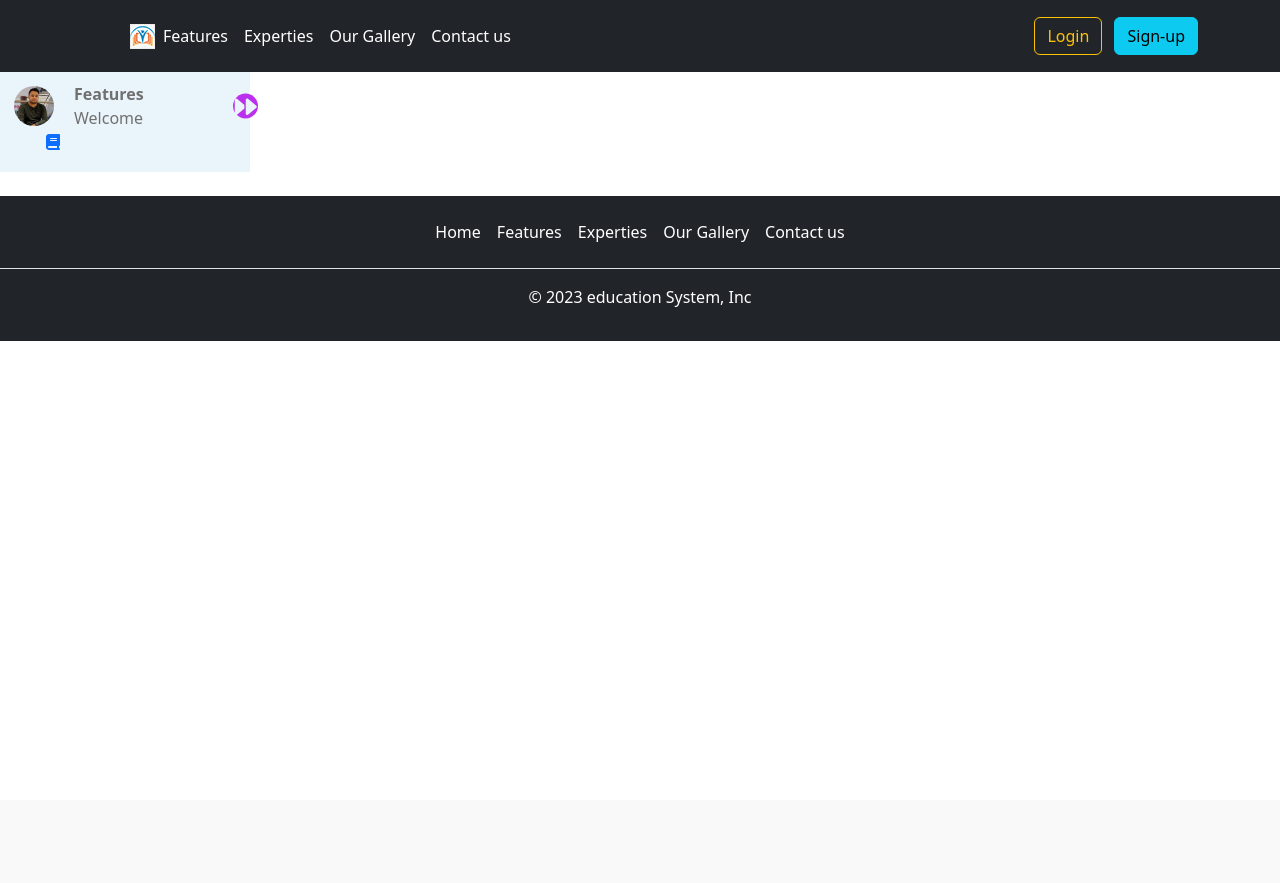
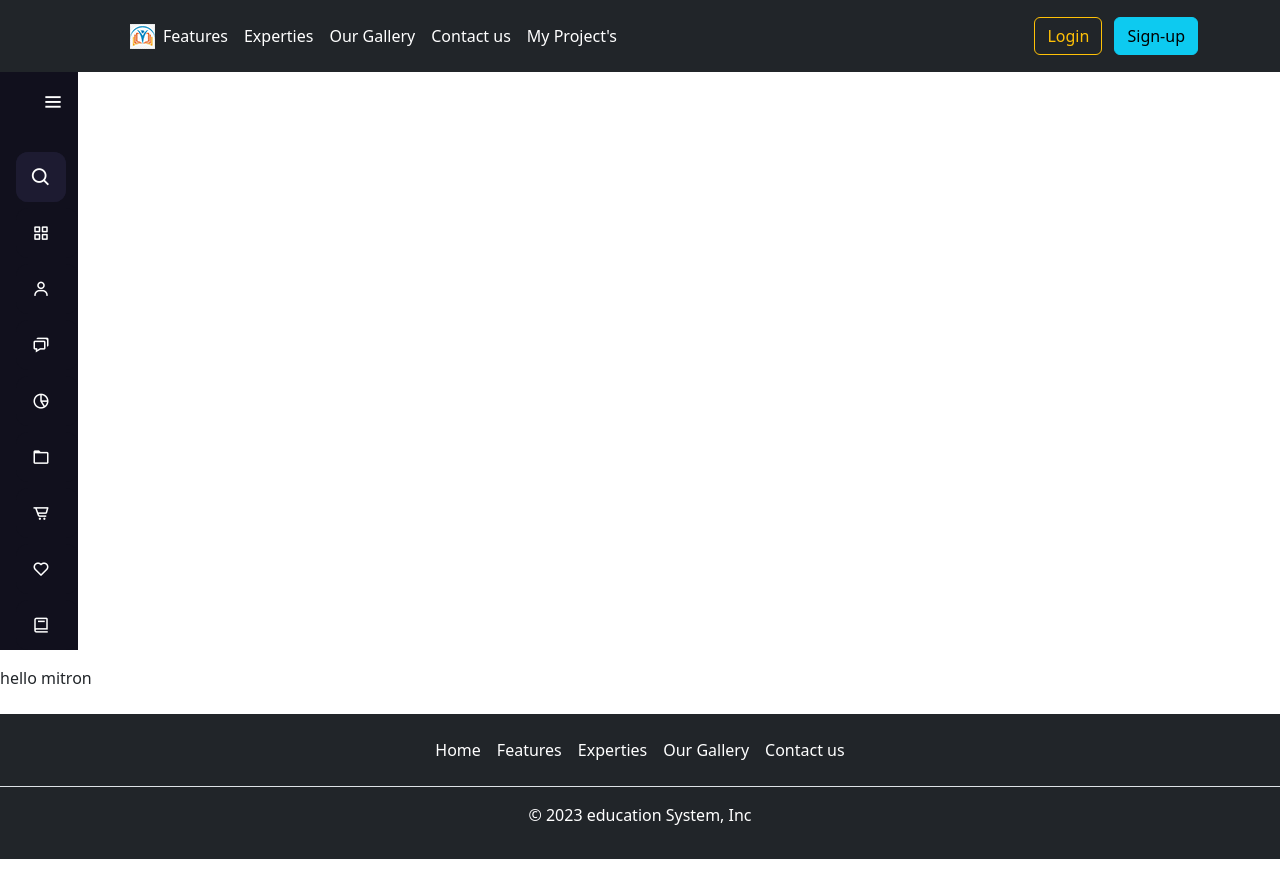
Before and after one commit to satya7107/education_system, a Django app: page /features in a window 1280 px wide. Before the commit the page ends 341 px from the top, so only its background shows below. Run offline with Django 5.2, Linux system fonts and the light colour scheme; some libraries are stand-ins or nearby versions.

Commit message:
creat my projects on header, where i add all internal apps using projects

```diff
--- a/education/education/urls.py
+++ b/education/education/urls.py
@@ -73,5 +73,6 @@ urlpatterns = [
 
     path('shop/',include('shop.urls')),
     path('blog/',include('blog.urls')),
+    path('myprojects/',anoviews.myprojects,name='myprojects'),
 
 ]+ static(settings.MEDIA_URL, document_root=settings.MEDIA_ROOT)
--- a/education/mysite/static/css/features.css
+++ b/education/mysite/static/css/features.css
@@ -1,86 +1,249 @@
-:root{
-    --body-color:white;
-    --sidebar-color:rgb(234, 244, 251);
-    --primary-color:rgb(186, 48, 236);
-    --primary-color-light: rgb(245, 241, 246);
-    --toggle-color:rgb(225, 230, 234);
-    --text-color:#707070;
+@import url('https://fonts.googleapis.com/css2?family=Poppins:wght@200;300;400;500;600;700&display=swap');
 
-    --tran-03: all 0.2s ease;
-    --tran-03: all 0.3s ease;
-    --tran-04: all 0.4s ease;
-    --tran-05: all 0.5s ease;
+.sidebar{
+  position:sticky;
+  left: 0;
+  top: 0;
+  height:100%;
+  width: 78px;
+  background: #11101D;
 
+  z-index: 99;
+  transition: all 0.5s ease;
+}
 
+.sidebar.open{
+  width: 250px;
+}
+.sidebar .logo-details{
+  height: 60px;
+  display: flex;
+  align-items: center;
+  position: relative;
+}
+.sidebar .logo-details .icon{
+  opacity: 0;
+  transition: all 0.5s ease;
+}
+.sidebar .logo-details .logo_name{
+  color: #fff;
+  font-size: 20px;
+  font-weight: 600;
+  opacity: 0;
+  transition: all 0.5s ease;
+}
+.sidebar.open .logo-details .icon,
+.sidebar.open .logo-details .logo_name{
+  opacity: 1;
+}
+.sidebar .logo-details #btn{
+  position: absolute;
+  top: 50%;
+  right: 0;
+  transform: translateY(-50%);
+  font-size: 22px;
+  transition: all 0.4s ease;
+  font-size: 23px;
+  text-align: center;
+  cursor: pointer;
+  transition: all 0.5s ease;
+}
+.sidebar.open .logo-details #btn{
+  text-align: right;
+}
+.sidebar i{
+  color: #fff;
+  height: 60px;
+  min-width: 50px;
+  font-size: 28px;
+  text-align: center;
+  line-height: 60px;
+}
+.sidebar .nav-list{
+  margin-top: 20px;
+ padding-left: 1rem;
+  height: 100%;
 }
 
 
-/* reuseable */
-
-.sidebar .text{
-    font-size: 16px;
-    font-weight: 500;
-    color: var(--text-color);
+.sidebar li{
+  position: relative;
+  margin: 6px 0;
+  list-style: none;
 }
 
-.sidebar .image {
-    min-width: 60px;
-    display: flex;
-    align-items:center;
+.sidebar li .tooltip{
+  position: absolute;
+  top: -20px;
+  left: calc(100% + 15px);
+  z-index: 3;
+  background: #fff;
+  box-shadow: 0 5px 10px rgba(0, 0, 0, 0.3);
+  padding: 6px 12px;
+  border-radius: 4px;
+  font-size: 15px;
+  font-weight: 400;
+  opacity: 0;
+  white-space: nowrap;
+  pointer-events: none;
+  transition: 0s;
 }
-/* useable */
-
-
-.sidebar{
-    position:inherit;
-    top: 0;
-    left: 0;
-    height: 100px;
-    width: 250px;
-    padding: 10px 14px;
-    background: var(--sidebar-color);
+.sidebar li:hover .tooltip{
+  opacity: 1;
+  pointer-events: auto;
+  transition: all 0.4s ease;
+  top: 50%;
+  transform: translateY(-50%);
 }
-
-.sidebar header{
-    position: relative;
-
+.sidebar.open li .tooltip{
+  display: none;
 }
-.sidebar .image-text img{
-    width: 40px;
-    border-radius: 30px ;
+.sidebar input{
+  font-size: 15px;
+  color: #FFF;
+  font-weight: 400;
+  outline: none;
+  height: 50px;
+  width: 100%;
+  width: 50px;
+  border: none;
+  border-radius: 12px;
+  transition: all 0.5s ease;
+  background: #1d1b31;
 }
-
-.sidebar header .image-text{
-    display:flex;
-    align-items:center;
-
+.sidebar.open input{
+  padding: 0 20px 0 50px;
+  width: 100%;
 }
-
-header .image-text .header-text{
-    display: flex;
-    flex-direction: column;
+.sidebar .bx-search{
+  position: absolute;
+  top: 50%;
+  left: 0;
+  transform: translateY(-50%);
+  font-size: 22px;
+  background: #1d1b31;
+  color: #FFF;
 }
-
-.header-text .name{
-    font-weight: 600;
-
+.sidebar.open .bx-search:hover{
+  background: #1d1b31;
+  color: #FFF;
 }
-.header-text .name{
-    font-weight: -2px;
-
+.sidebar .bx-search:hover{
+  background: #FFF;
+  color: #11101d;
 }
-.sidebar header .toggle{
-    position: absolute;
-    top: 50%;
-    right: -10%;
-    transform: translateY(-50%);
-    height: 25px;
-    width: 25px;
-    background: var(--primary-color);
-    display: flex;
-    align-items: center;
-    justify-content: center;
-    border-radius: 50%;
-    color: var(--sidebar-color);
-    font-size: 22px;
+.sidebar li a{
+  display: flex;
+  height: 100%;
+  width: 100%;
+  border-radius: 12px;
+  align-items: center;
+  text-decoration: none;
+  transition: all 0.4s ease;
+  background: #11101D;
 }
+.sidebar li a:hover{
+  background: #FFF;
+}
+.sidebar li a .links_name{
+  color: #fff;
+  font-size: 15px;
+  font-weight: 400;
+  white-space: nowrap;
+  opacity: 0;
+  pointer-events: none;
+  transition: 0.4s;
+}
+.sidebar.open li a .links_name{
+  opacity: 1;
+  pointer-events: auto;
+}
+.sidebar li a:hover .links_name,
+.sidebar li a:hover i{
+  transition: all 0.5s ease;
+  color: #11101D;
+}
+.sidebar li i{
+  height: 50px;
+  line-height: 50px;
+  font-size: 18px;
+  border-radius: 12px;
+}
+.sidebar li.profile{
+  position: fixed;
+  height: 60px;
+  width: 78px;
+  left: 0;
+  bottom: -8px;
+  padding: 10px 14px;
+  background: #1d1b31;
+  transition: all 0.5s ease;
+  overflow: hidden;
+}
+.sidebar.open li.profile{
+  width: 250px;
+}
+.sidebar li .profile-details{
+  display: flex;
+  align-items: center;
+  flex-wrap: nowrap;
+}
+.sidebar li img{
+  height: 45px;
+  width: 45px;
+  object-fit: cover;
+  border-radius: 6px;
+  margin-right: 10px;
+}
+.sidebar li.profile .name,
+.sidebar li.profile .job{
+  font-size: 15px;
+  font-weight: 400;
+  color: #fff;
+  white-space: nowrap;
+}
+.sidebar li.profile .job{
+  font-size: 12px;
+}
+.sidebar .profile #log_out{
+  position: absolute;
+  top: 50%;
+  right: 0;
+  transform: translateY(-50%);
+  background: #1d1b31;
+  width: 100%;
+  height: 60px;
+  line-height: 60px;
+  border-radius: 0px;
+  transition: all 0.5s ease;
+}
+.sidebar.open .profile #log_out{
+  width: 50px;
+  background: none;
+}
+.home-section{
+  position: relative;
+  background: #E4E9F7;
+  min-height: 100vh;
+  top: 0;
+  left: 78px;
+  width: calc(100% - 78px);
+  transition: all 0.5s ease;
+  z-index: 2;
+}
+.sidebar.open ~ .home-section{
+  left: 250px;
+  width: calc(100% - 250px);
+}
+.home-section .text{
+  display: inline-block;
+  color: #11101d;
+  font-size: 25px;
+  font-weight: 500;
+  margin: 18px
+}
+@media (max-width: 420px) {
+  .sidebar li .tooltip{
+    display: none;
+  }
+}
--- a/education/mysite/templates/features.html
+++ b/education/mysite/templates/features.html
@@ -1,41 +1,105 @@
 {% extends 'include/base.html' %}
 {% block childblock %}
 {% load static %}
-<html>
-<head>
-<link href="https://cdn.jsdelivr.net/npm/bootstrap@5.3.2/dist/css/bootstrap.min.css" rel="stylesheet" integrity="sha384-T3c6CoIi6uLrA9TneNEoa7RxnatzjcDSCmG1MXxSR1GAsXEV/Dwwykc2MPK8M2HN" crossorigin="anonymous">
-<link rel="stylesheet" href="{% static 'css/features.css' %}"/>
-<link rel="stylesheet" href="{% static 'js/features.js' %}"/>
+<link href='https://unpkg.com/boxicons@2.0.7/css/boxicons.min.css' rel='stylesheet'>
+<div class="col-md-12">
 
-</head>
-<body>
-<nav class="sidebar">
-  <header>
-      <div class="image-text">
-        <span class="image">
-          <img src="{%static 'image/featureimage.jpg' %}" alt="featureimage">
-        </span>
-        <div class="text header-text">
-          <span class="name">Features</span>
-          <span class="profession">Welcome</span>
-        </div>
-      </div>
-      <i class="fa-solid fa-forward toggle"></i>
+  <div class="col-md-2">
+  <div class="sidebar">
+  <div class="logo-details">
+    <i class='bx bxl-c-plus-plus icon'></i>
+      <div class="logo_name">satyaprojs</div>
+      <i class='bx bx-menu' id="btn" ></i>
+  </div>
+  <ul class="nav-list">
+    <li>
+        <i class='bx bx-search' ></i>
+       <input type="text" placeholder="Search...">
+       <span class="tooltip">Search</span>
+    </li>
+    <li>
+      <a href="index1.html">
+        <i class='bx bx-grid-alt'></i>
+        <span class="links_name">Features</span>
+      </a>
+       <span class="tooltip">Features</span>
+    </li>
+    <li>
+     <a href="#">
+       <i class='bx bx-user' ></i>
+       <span class="links_name">Top Lists</span>
+     </a>
+     <span class="tooltip">Top Lists</span>
+   </li>
+   <li>
+     <a href="#">
+       <i class='bx bx-chat' ></i>
+       <span class="links_name">Messages</span>
+     </a>
+     <span class="tooltip">Courses</span>
+   </li>
+   <li>
+     <a href="#">
+       <i class='bx bx-pie-chart-alt-2' ></i>
+       <span class="links_name">Projects</span>
+     </a>
+     <span class="tooltip">Project</span>
+   </li>
+   <li>
+     <a href="#">
+       <i class='bx bx-folder' ></i>
+       <span class="links_name">Department</span>
+     </a>
+     <span class="tooltip">Department</span>
+   </li>
+   <li>
+     <a href="#">
+       <i class='bx bx-cart-alt' ></i>
+       <span class="links_name">Exams</span>
+     </a>
+     <span class="tooltip">Exams</span>
+   </li>
+   <li>
+     <a href="#">
+       <i class='bx bx-heart' ></i>
+       <span class="links_name">Knowledge</span>
+     </a>
+     <span class="tooltip">Knowledge</span>
+   </li>
+   <li>
+     <a href="#">
+       <i class='bx bx-book' ></i>
+       <span class="links_name">E-Books</span>
+     </a>
+     <span class="tooltip">E-Books</span>
+   </li>
 
-  </header>
-  <div class="menubar">
-    <div class="menu">
-      <ul class="menulinks">
-        <li class="nav-link">
-            <a href="#">
-              <i class="fa-solid fa-book"></i>
-              <span class="text nav-text"></span>
-            </a>
-        </li>
-      </ul>
-    </div>
-  </div>
-</nav>
-</body>
-</html>
+  </ul>
+</div>
+</div>
+<div class="col-md-10">hello mitron</div>
+
+</div>
+
+<script>
+let sidebar = document.querySelector(".sidebar");
+let closeBtn = document.querySelector("#btn");
+let searchBtn = document.querySelector(".bx-search");
+closeBtn.addEventListener("click", ()=>{
+  sidebar.classList.toggle("open");
+  menuBtnChange();//calling the function(optional)
+});
+searchBtn.addEventListener("click", ()=>{ // Sidebar open when you click on the search iocn
+  sidebar.classList.toggle("open");
+  menuBtnChange(); //calling the function(optional)
+});
+// following are the code to change sidebar button(optional)
+function menuBtnChange() {
+ if(sidebar.classList.contains("open")){
+   closeBtn.classList.replace("bx-menu", "bx-menu-alt-right");//replacing the iocns class
+ }else {
+   closeBtn.classList.replace("bx-menu-alt-right","bx-menu");//replacing the iocns class
+ }
+}
+</script>
 {% endblock %}
--- a/education/mysite/templates/include/header.html
+++ b/education/mysite/templates/include/header.html
@@ -3,6 +3,7 @@
 <head>
     <link href="https://cdn.jsdelivr.net/npm/bootstrap@5.3.2/dist/css/bootstrap.min.css" rel="stylesheet" integrity="sha384-T3c6CoIi6uLrA9TneNEoa7RxnatzjcDSCmG1MXxSR1GAsXEV/Dwwykc2MPK8M2HN" crossorigin="anonymous">
     <link rel="stylesheet" href="{% static 'css/header.css' %}">
+    <link rel="stylesheet" href="{% static 'css/features.css' %}">
     <script src="https://kit.fontawesome.com/093d6998f5.js" crossorigin="anonymous"></script>
   </head>
 <body>
@@ -22,6 +23,7 @@
               <li><a href="experties" class="nav-link px-2 text-white">Experties</a></li>
               <li><a href="gallery" class="nav-link px-2 text-white">Our Gallery</a></li>
               <li><a href="contactus" class="nav-link px-2 text-white">Contact us</a></li>
+              <li><a href="myprojects" class="nav-link px-2 text-white">My Project's</a></li>
             </ul>
 
 
--- a/education/mysite/views.py
+++ b/education/mysite/views.py
@@ -141,3 +141,7 @@ def analyze(request):
 
 
     return render (request,'analyze.html',params)
+
+
+def myprojects(request):
+    return render(request,'myprojects.html')
```
Also changed, not shown: education/mysite/templates/myprojects.html (added, +20 -0 lines).
